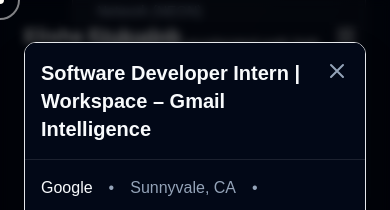
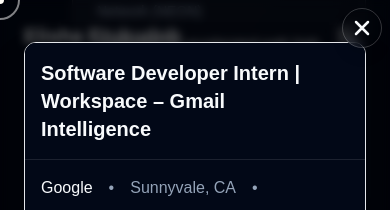
Before and after one commit to elisha-et/portfolio, a React (Vite) app: page / in a window 390 px wide. Both pictures are taken after a click on the button 219 px from the left and 2849 px from the top of the page. Shown: the part 2427-2637 px from the top of the page. Built offline with nearby package versions, Linux system fonts and the light colour scheme; a web font is replaced by a local one.

Commit message:
Enhanced Modal component by adding a title section, improving close button styling, and adjusting button positioning for better responsiveness.

```diff
--- a/src/components/ui/Modal.tsx
+++ b/src/components/ui/Modal.tsx
@@ -54,13 +54,23 @@
               className="relative w-full max-w-2xl max-h-[90vh] sm:max-h-[85vh] overflow-y-auto bg-background border border-accent/30 rounded-xl shadow-2xl pointer-events-auto m-2 sm:m-0"
               onClick={(e) => e.stopPropagation()}
             >
+              {/* Title */}
+              {title && (
+                <div className="sticky top-0 bg-background border-b border-white/10 px-4 sm:px-6 py-4 z-[5]">
+                  <h2 className="font-display font-semibold text-xl sm:text-2xl text-foreground pr-12 sm:pr-8">
+                    {title}
+                  </h2>
+                </div>
+              )}
+
               {/* Close Button */}
               <button
                 onClick={onClose}
-                className="absolute top-4 right-4 text-muted hover:text-foreground transition-colors cursor-hover z-10"
+                className="fixed sm:absolute top-2 right-2 sm:top-4 sm:right-4 w-10 h-10 sm:w-8 sm:h-8 flex items-center justify-center bg-background/90 backdrop-blur-sm border border-white/20 rounded-full text-foreground hover:text-accent hover:border-accent/50 transition-all cursor-hover z-[110] shadow-lg"
+                aria-label="Close modal"
               >
                 <svg
-                  className="w-6 h-6"
+                  className="w-6 h-6 sm:w-5 sm:h-5"
                   fill="none"
                   stroke="currentColor"
                   viewBox="0 0 24 24"
@@ -68,20 +78,11 @@
                   <path
                     strokeLinecap="round"
                     strokeLinejoin="round"
-                    strokeWidth={2}
+                    strokeWidth={2.5}
                     d="M6 18L18 6M6 6l12 12"
                   />
                 </svg>
               </button>
-
-              {/* Title */}
-              {title && (
-                <div className="sticky top-0 bg-background border-b border-white/10 px-4 sm:px-6 py-4 z-[5]">
-                  <h2 className="font-display font-semibold text-xl sm:text-2xl text-foreground pr-8">
-                    {title}
-                  </h2>
-                </div>
-              )}
 
               {/* Content */}
               <div className="p-4 sm:p-6">{children}</div>
```
